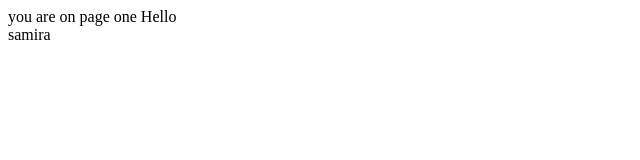
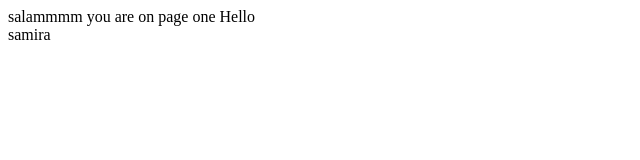
Before and after one commit to fasahat/firstRepository, a plain HTML site: page project/page1.html in a window 1280 px wide. Shown: the whole page, without its empty margins (0-640 px from the left). Drawn offline with Linux system fonts and the light colour scheme.

Commit message:
add salam to page1.html

```diff
--- a/project/page1.html
+++ b/project/page1.html
@@ -1,5 +1,6 @@
 <html>
 <body>
+salammmm
 you are on page one Hello
 <br> samira
 </body>
```
